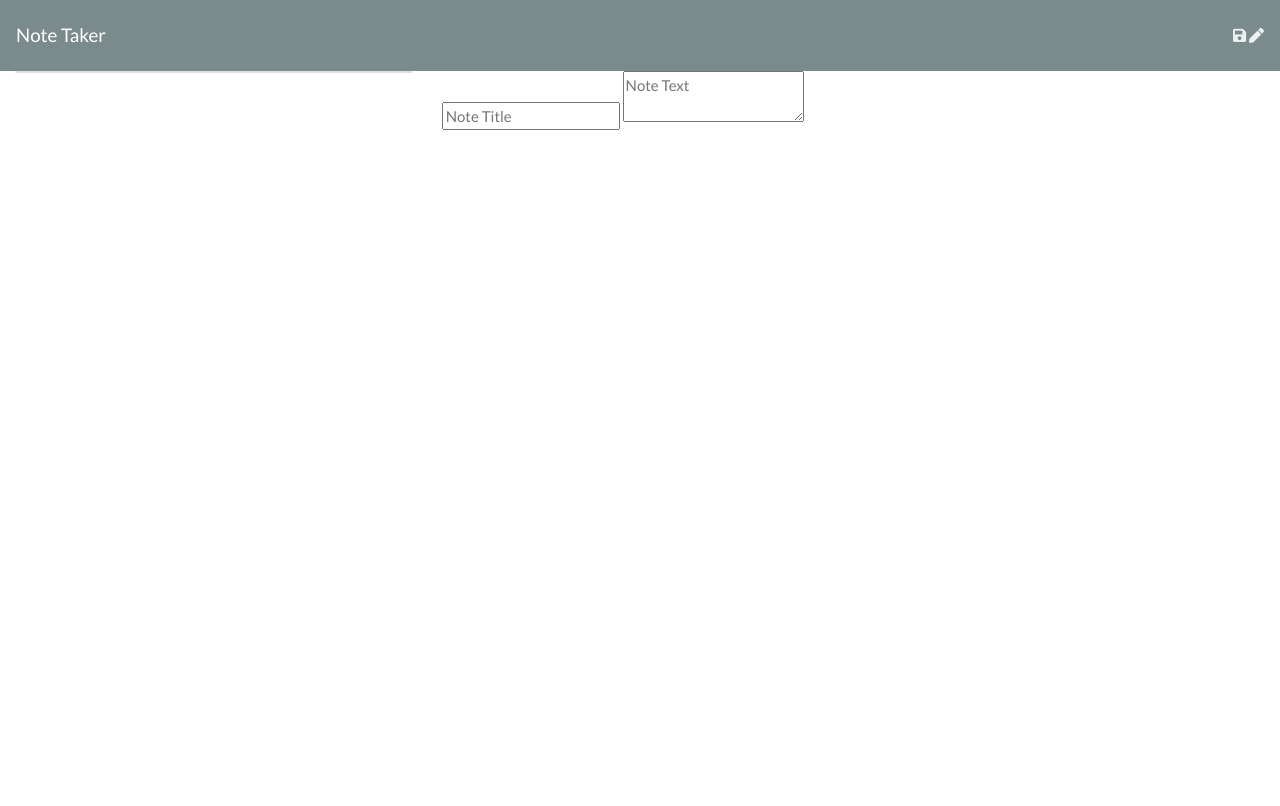
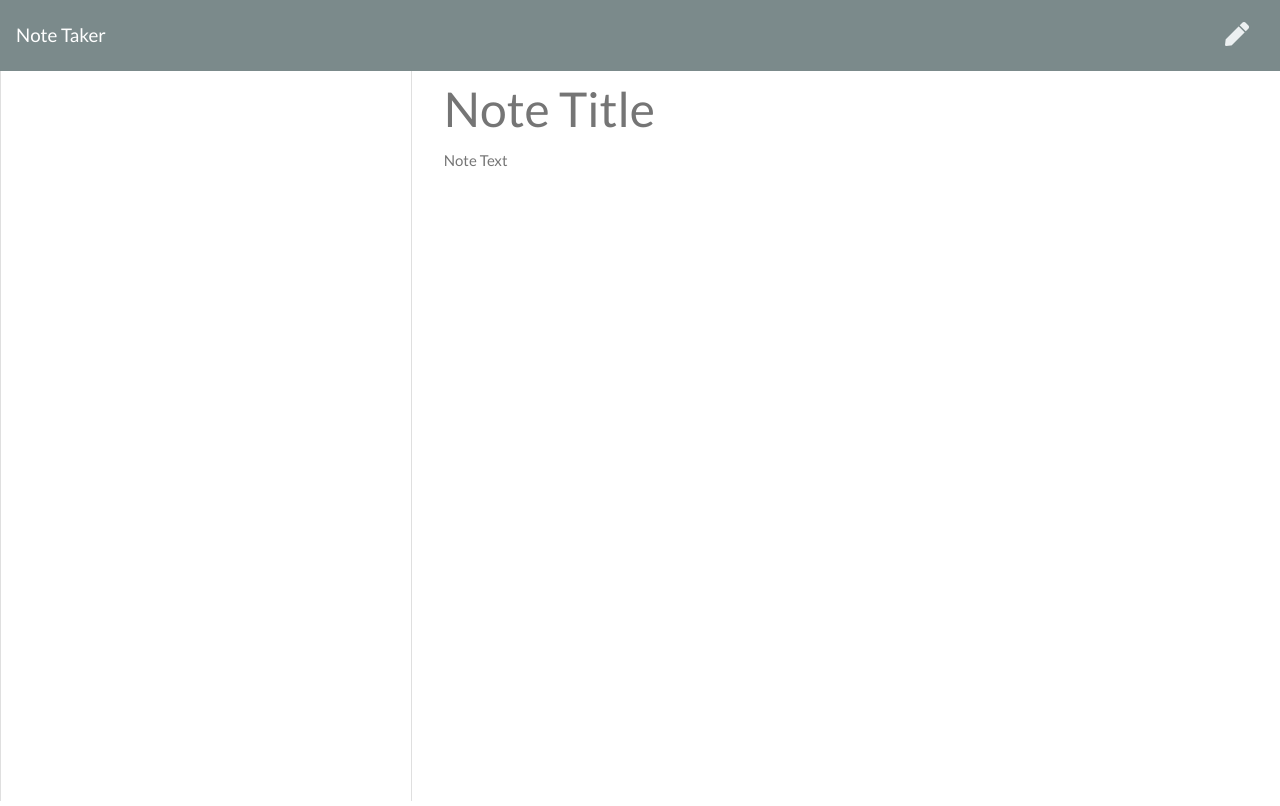
Before and after one commit to jwickster/Note_Taker, a website: page notes.html in a window 1280 px wide. Drawn offline with nearby package versions, Linux system fonts and the light colour scheme.

Commit message:
Added edits

```diff
--- a/notes.html
+++ b/notes.html
@@ -36,7 +36,7 @@
   </div>
 </div>
 <script src="https://cdnjs.cloudflare.com/ajax/libs/jquery/3.3.1/jquery.min.js"></script>
-<script src="/assets/js/index.js"></script>
+<script src="index.js"></script>
 </body>
 
 </html>
--- a/styles.css
+++ b/styles.css
@@ -0,0 +1,70 @@
+html, body {
+  height: 100%;
+  margin: 0;
+  padding: 0;
+}
+
+.save-note {
+  display: none;
+}
+
+.icons i {
+  margin-left: 15px;
+  margin-right: 15px;
+  font-size: 1.5rem;
+  cursor: pointer;
+}
+
+.note-textarea, .note-title {
+  color: #000000;
+  width: 100%;
+  outline: none;
+  border: none;
+}
+
+.note-textarea {
+  resize: none;
+  height: calc(100% - 63px);
+  padding-top: 15px;
+}
+
+.note-title {
+  height: 50px;
+  margin-top: 13px;
+  font-size: 3rem;
+}
+
+.note-title:read-only, .note-textarea:read-only {
+  color: #757575;
+}
+
+.list-container .card {
+  height: calc(100vh - 70px);
+  border-bottom: none;
+  border-bottom-right-radius: 0;
+  border-bottom-left-radius: 0;
+}
+
+.list-container {
+  padding-left: 0;
+}
+
+.list-container .list-group,
+.list-container .list-group-item:first-child,
+.list-container .card {
+  border-top: none;
+  border-top-right-radius: 0;
+  border-top-left-radius: 0;
+}
+
+.list-container i {
+  font-size: 1.1rem;
+  cursor: pointer;
+}
+
+.list-container .list-group-item {
+  border-left: none;
+  border-right: none;
+  padding: 20px;
+  cursor: pointer;
+}
```
Also changed, not shown: index.html (+3 -2 lines), package.json (added, +19 -0 lines).
